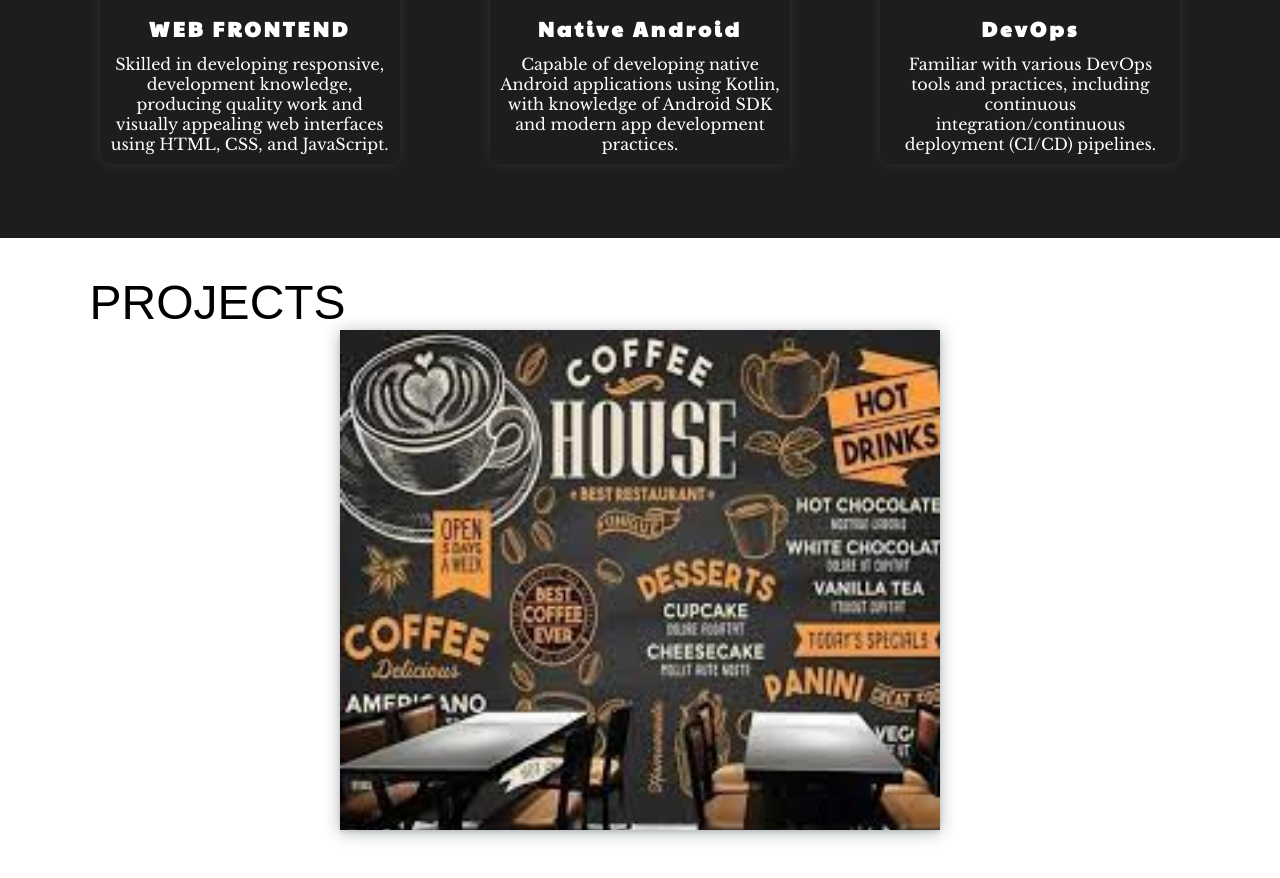
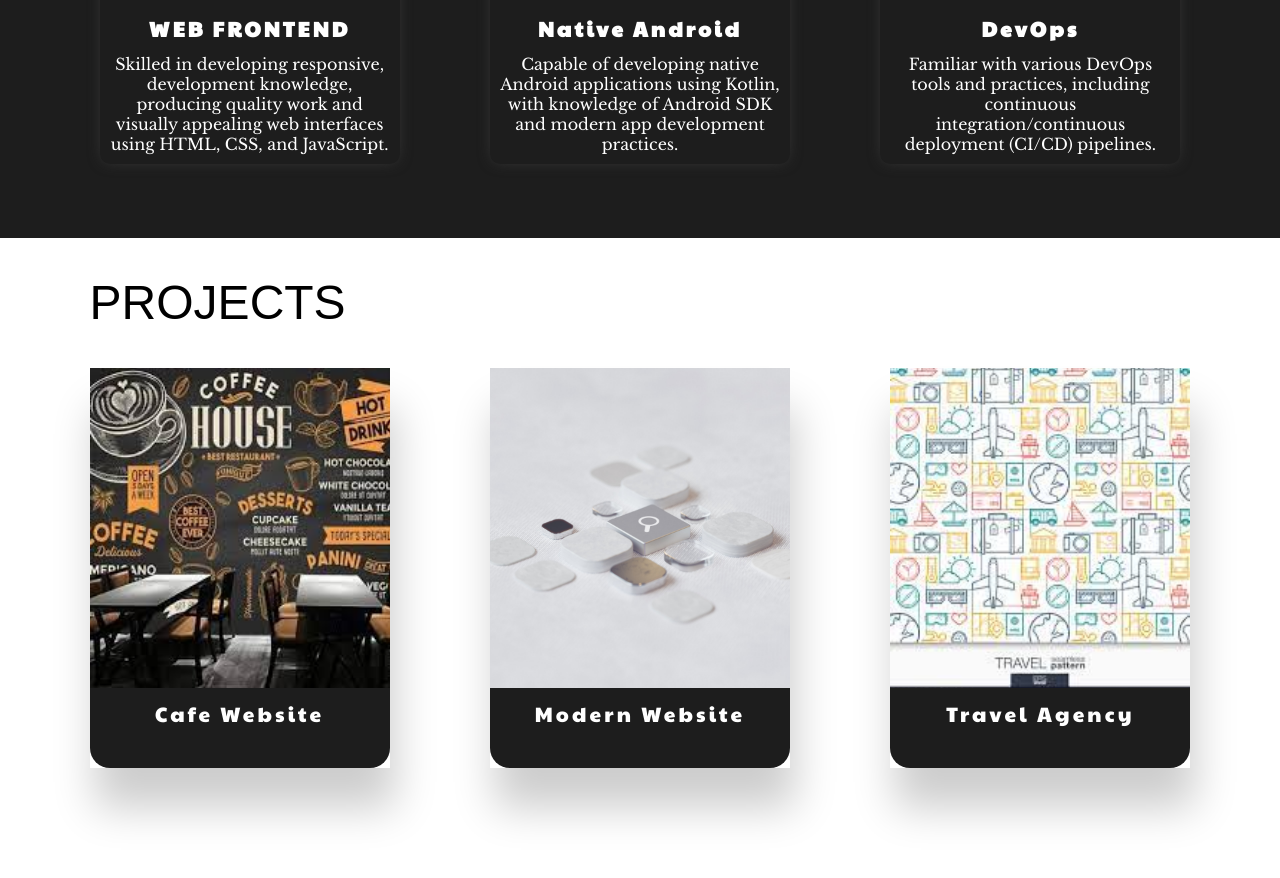
Before and after one commit to gopalvishwakrma/gopalvish, a plain HTML site: page index.html in a window 1280 px wide. Shown: the part 1854-2732 px from the top of the page. Drawn offline with nearby package versions, Linux system fonts and the light colour scheme; a web font is replaced by a local one.

Commit message:
third commit

```diff
--- a/index.css
+++ b/index.css
@@ -186,7 +186,6 @@ html {
 }
 
 /* Skills */
-.skills1 {}
 
 .skills2 {
     padding: 1% 7% 0 7%;
@@ -252,9 +251,8 @@ html {
 
 /* Projects */
 
-.project2 {
+/* .project2 {
     padding: 1% 7% 0 7%;
-    /* background-color: #1d1d1d; */
 }
 
 .project_items {
@@ -311,4 +309,58 @@ html {
 
 .violet {
     background-color: violet;
+} */
+
+
+.project2 {
+    padding: 1% 7% 0 7%;
 }
+
+.project_container {
+    display: flex;
+    flex-wrap: wrap;
+    justify-content: space-between;
+    padding: 3vw 0 5vw 0;
+}
+
+.project_item {
+    width: 300px;
+    height: 400px;
+    /* border-radius: 10px; */
+    /* border-radius: 0 0 20px 20px; */
+    overflow: hidden;
+    box-shadow: 5px 40px 40px rgba(0, 0, 0, 0.2);
+    /* margin: 10px; */
+    display: flex;
+    flex-direction: column;
+    position: relative;
+}
+
+.project_title p {
+    font-family: "Paytone One", sans-serif;
+    font-size: 1.3rem;
+    letter-spacing: .15em;
+    padding: .7rem;
+    display: flex;
+    justify-content: center;
+    align-items: center;
+    color: white;
+}
+
+.project_container a {
+    text-decoration: none;
+    background-color: #1d1d1d;
+    border-radius: 0 0 20px 20px;
+
+}
+
+.project_item img {
+    width: 100%;
+    height: 80%;
+    object-fit: cover;
+    transition: transform 0.3s ease;
+}
+
+.project_item img:hover {
+    transform: scale(1.1);
+}
--- a/index.html
+++ b/index.html
@@ -106,25 +106,31 @@
                 <div class="heading">
                     <p>PROJECTS</p>
                 </div>
-                <div class="project_items">
-
-                    <div class="carousel">
-                        <div class="carousel-item">
-                            <div class="slide-image" style="background-image:
-            url('assets/cafe.jpg');">
+                <div class="project_container">
+                    <a href="cafe/cafe.html" target="_blank">
+                        <div class="project_item">
+                            <img src="assets/cafe.jpg" alt="Web Frontend">
+                            <div class="project_title">
+                                <p>Cafe Website</p>
                             </div>
                         </div>
-                        <div class="carousel-item">
-                            <div class="slide-image" style="background-image:
-            url('assets/networking.jpg');">
+                    </a>
+                    <a href="modern website/modern website/index.html" target="_blank">
+                        <div class="project_item">
+                            <img src="assets/networking.jpg" alt="Web Frontend">
+                            <div class="project_title">
+                                <p>Modern Website</p>
                             </div>
                         </div>
-                        <div class="carousel-item">
-                            <div class="slide-image" style="background-image:
-            url('assets/travel.jpg');">
+                    </a>
+                    <a href="travel website/travel.html" target="_blank">
+                        <div class="project_item">
+                            <img src="assets/travel.jpg" alt="Web Frontend">
+                            <div class="project_title">
+                                <p>Travel Agency</p>
                             </div>
                         </div>
-                    </div>
+                    </a>
                 </div>
             </div>
         </div>
```
